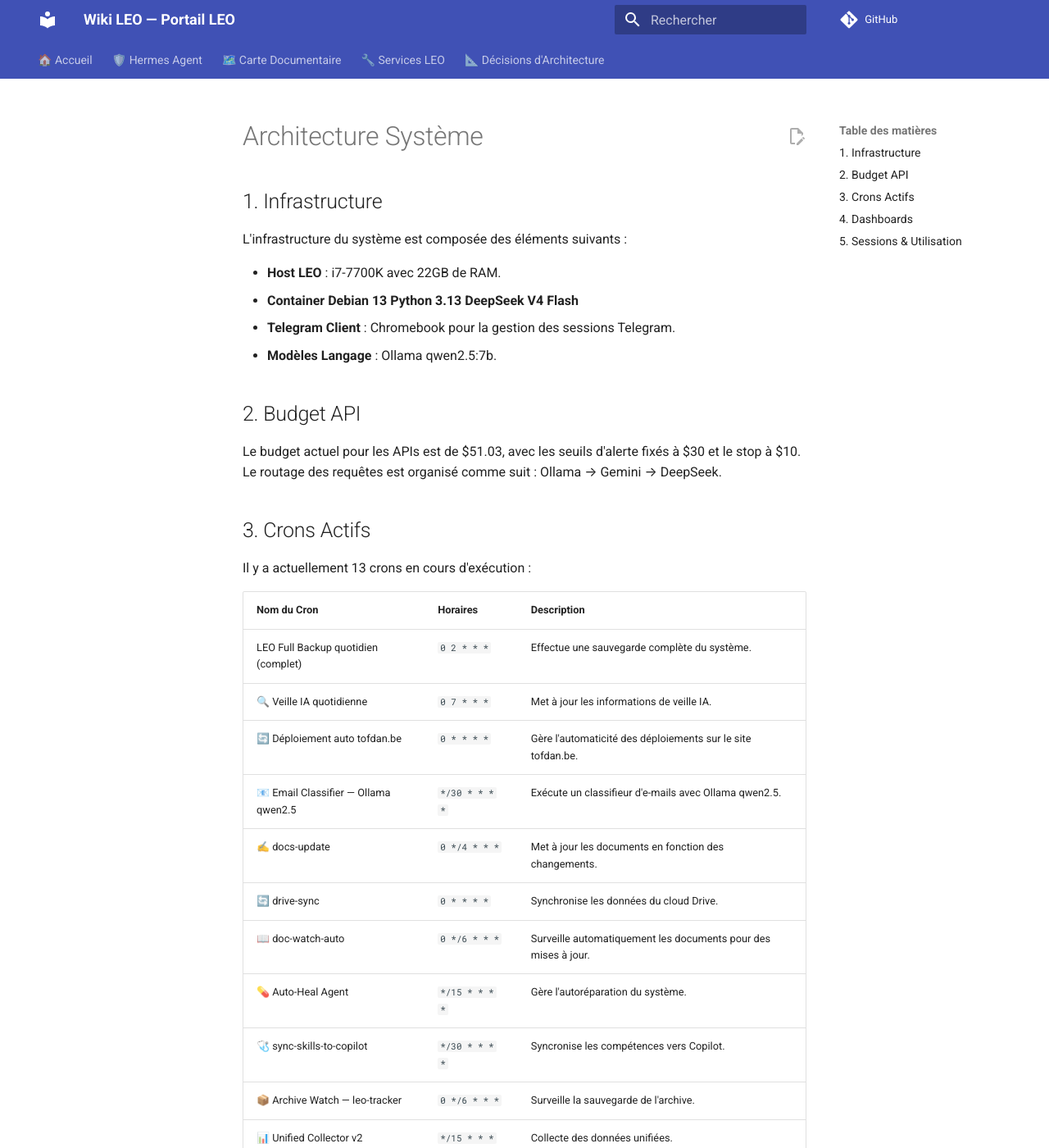
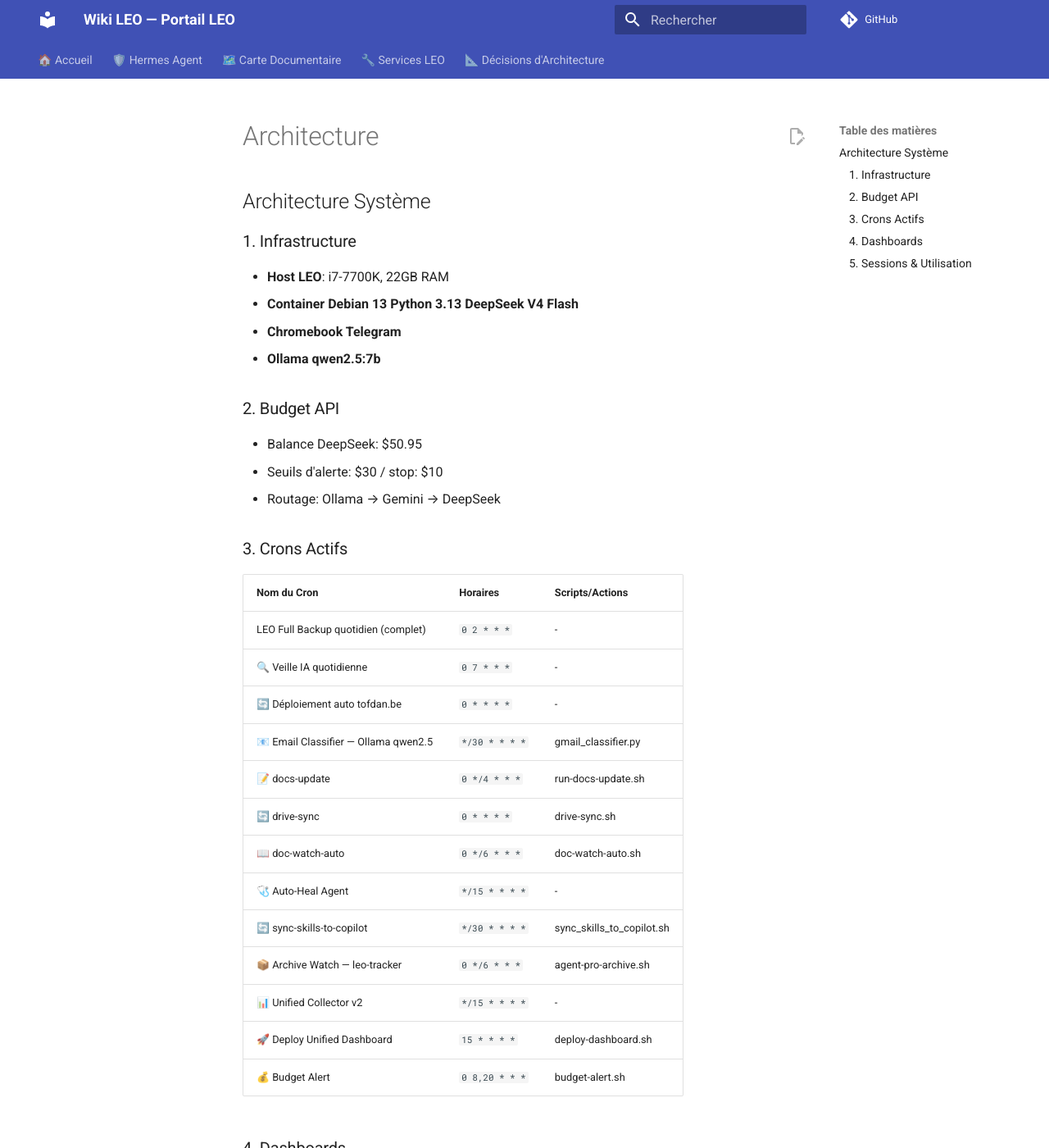
Before and after one commit to christophedanhier-hash/hermes-wiki, an MkDocs documentation site: the page built from docs/hermes/architecture.md, in a window 1280 px wide and 1400 px high. Shown: the whole window at 82% size. Built offline with MkDocs 1.6.1 and Material for MkDocs 9.7.7, drawn with Linux system fonts in a browser that asks for light colours; comment, search, counter and statistics services are not loaded; some of the changed text lies outside the part shown.

Commit message:
docs: mise à jour hebdomadaire du 03/07/2026

```diff
--- a/docs/hermes/architecture.md
+++ b/docs/hermes/architecture.md
@@ -1,52 +1,41 @@
-# Architecture Système
+## Architecture Système
 
-## 1. Infrastructure
-L'infrastructure du système est composée des éléments suivants :
+### 1. Infrastructure
+- **Host LEO**: i7-7700K, 22GB RAM
+- **Container Debian 13 Python 3.13 DeepSeek V4 Flash**
+- **Chromebook Telegram**
+- **Ollama qwen2.5:7b**
 
-- **Host LEO** : i7-7700K avec 22GB de RAM.
-- **Container Debian 13 Python 3.13 DeepSeek V4 Flash**
-- **Telegram Client** : Chromebook pour la gestion des sessions Telegram.
-- **Modèles Langage** : Ollama qwen2.5:7b.
+### 2. Budget API
+- Balance DeepSeek: $50.95
+- Seuils d'alerte: $30 / stop: $10
+- Routage: Ollama → Gemini → DeepSeek
 
-## 2. Budget API
-Le budget actuel pour les APIs est de $51.03, avec les seuils d'alerte fixés à $30 et le stop à $10. Le routage des requêtes est organisé comme suit : Ollama → Gemini → DeepSeek.
+### 3. Crons Actifs
+| **Nom du Cron** | **Horaires** | **Scripts/Actions** |
+|-----------------|--------------|--------------------|
+| LEO Full Backup quotidien (complet) | `0 2 * * *` | - |
+| 🔍 Veille IA quotidienne | `0 7 * * *` | - |
+| 🔄 Déploiement auto tofdan.be | `0 * * * *` | - |
+| 📧 Email Classifier — Ollama qwen2.5 | `*/30 * * * *` | gmail_classifier.py |
+| 📝 docs-update | `0 */4 * * *` | run-docs-update.sh |
+| 🔄 drive-sync | `0 * * * *` | drive-sync.sh |
+| 📖 doc-watch-auto | `0 */6 * * *` | doc-watch-auto.sh |
+| 🩺 Auto-Heal Agent | `*/15 * * * *` | - |
+| 🔄 sync-skills-to-copilot | `*/30 * * * *` | sync_skills_to_copilot.sh |
+| 📦 Archive Watch — leo-tracker | `0 */6 * * *` | agent-pro-archive.sh |
+| 📊 Unified Collector v2 | `*/15 * * * *` | - |
+| 🚀 Deploy Unified Dashboard | `15 * * * *` | deploy-dashboard.sh |
+| 💰 Budget Alert | `0 8,20 * * *` | budget-alert.sh |
 
-## 3. Crons Actifs
-Il y a actuellement 13 crons en cours d'exécution :
+### 4. Dashboards
+- crons
+- github
+- machines
+- wiki
 
-| **Nom du Cron** | **Horaires** | **Description** |
-|-----------------|--------------|----------------|
-| LEO Full Backup quotidien (complet) | `0 2 * * *` | Effectue une sauvegarde complète du système. |
-| 🔍 Veille IA quotidienne | `0 7 * * *` | Met à jour les informations de veille IA. |
-| 🔄 Déploiement auto tofdan.be | `0 * * * *` | Gère l'automaticité des déploiements sur le site tofdan.be. |
-| 📧 Email Classifier — Ollama qwen2.5 | `*/30 * * * *` | Exécute un classifieur d'e-mails avec Ollama qwen2.5. |
-| ✍️ docs-update | `0 */4 * * *` | Met à jour les documents en fonction des changements. |
-| 🔄 drive-sync | `0 * * * *` | Synchronise les données du cloud Drive. |
-| 📖 doc-watch-auto | `0 */6 * * *` | Surveille automatiquement les documents pour des mises à jour. |
-| 💊 Auto-Heal Agent | `*/15 * * * *` | Gère l'autoréparation du système. |
-| 🩺 sync-skills-to-copilot | `*/30 * * * *` | Syncronise les compétences vers Copilot. |
-| 📦 Archive Watch — leo-tracker | `0 */6 * * *` | Surveille la sauvegarde de l'archive. |
-| 📊 Unified Collector v2 | `*/15 * * * *` | Collecte des données unifiées. |
-| 🚀 Deploy Unified Dashboard | `15 * * * *` | Déploie le tableau de bord uni. |
-| 💰 Budget Alert | `0 8,20 * * *` | Envoie une alerte si le budget API atteint $30.
-
-## 4. Dashboards
-Les dashboards actuellement disponibles sont :
-
-- **crons**
-- **github**
-- **machines**
-- **wiki**
-
-## 5. Sessions & Utilisation
-Le système a enregistré les suivants :
-
-- **Total sessions** : 521
-- **Total messages** : 13650
-- **Sessions Telegram** : 10
-
-La taille de la base de données est de 93.5 MB.
-
----
-
-Cette architecture offre une structure solide et efficace pour gérer les tâches automatiques, l'analyse des données, le déploiement et la synchronisation, tout en maintenant un contrôle sur le budget API.
+### 5. Sessions & Utilisation
+- Total sessions: 557
+- Total messages: 13910
+- Telegram: 10 sessions
+- Database size: 95.4 MB
```
Also changed, not shown: docs/hermes/changelog.md (+6 -7 lines).
